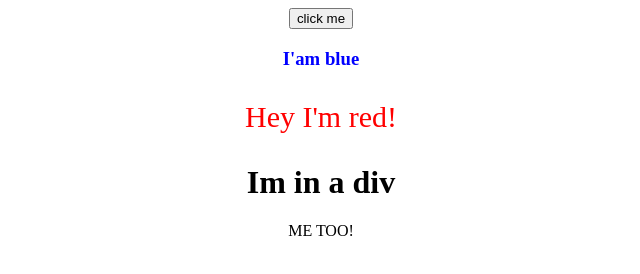
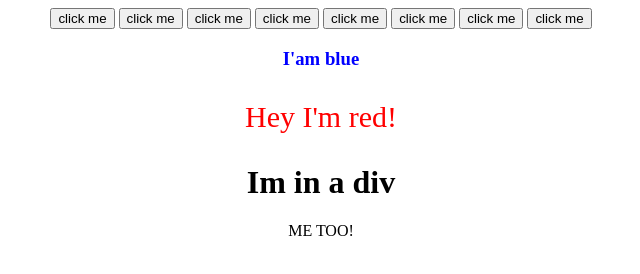
Before and after one commit to tricyvic/DomExerciseOdin, a plain HTML site: page index.html in a window 1280 px wide. Shown: the whole page, without its empty margins (319-959 px from the left). Drawn offline with Linux system fonts and the light colour scheme.

Commit message:
finish example

```diff
--- a/index.html
+++ b/index.html
@@ -10,8 +10,17 @@
 <body>
 
     <div id="start">
+    <button id="btn">click me</button>
+    <button id="btn">click me</button>
+    <button id="btn">click me</button>
+    <button id="btn">click me</button>
+    <button id="btn">click me</button>
+    <button id="btn">click me</button>
+    <button id="btn">click me</button>
+    <button id="btn">click me</button>
     </div>
-    <button id="try">click me</button>
+
+
     <script src="./index.js"></script>
 </body>
 </html>
--- a/index.js
+++ b/index.js
@@ -18,7 +18,18 @@ const createNewDiv = document.createElement("div")
 const createNewDivP = document.createElement("p")
 const createNewDivh1 = document.createElement("h1")
 const addDivH1 = createNewDiv.appendChild(createNewDivh1)
-const addDivP =createNewDiv.appendChild(createNewDivP);
+const addDivP = createNewDiv.appendChild(createNewDivP);
 addDivH1.innerText = "Im in a div"
 addDivP.innerText = "ME TOO!"
 body.appendChild(createNewDiv)
+
+//event listeners
+
+const buttons = document.querySelectorAll("button")
+
+buttons.forEach((button)=>{
+
+    button.addEventListener("keydown",()=>{
+        alert("Hello world!")
+    })
+})
```
